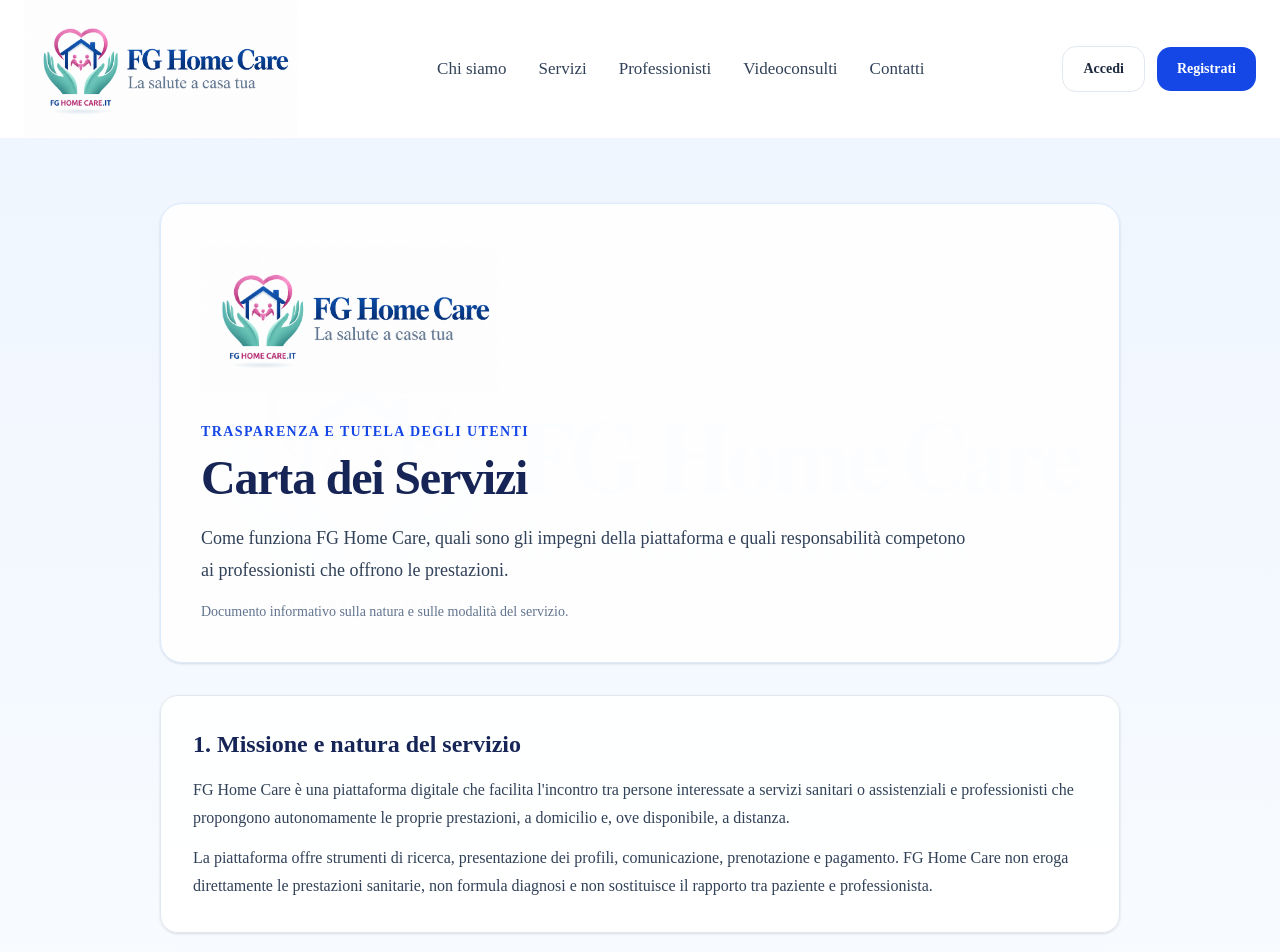
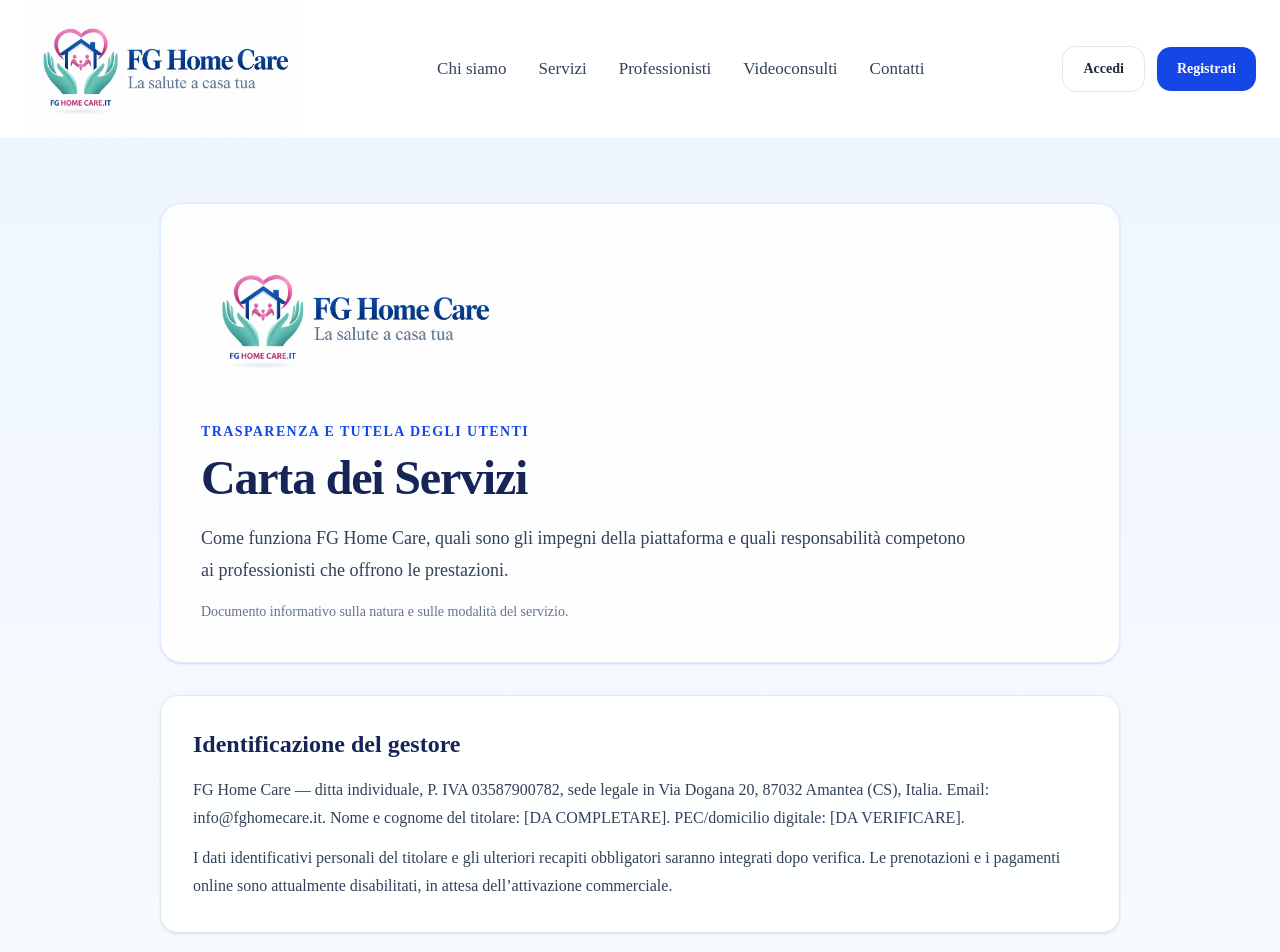
Before and after one commit to Francescogenovese9-oss/fg-home-care, a Next.js app: page /carta-dei-servizi in a window 1280 px wide. Shown: the top 952 px of the page. Built offline with nearby package versions, Linux system fonts and the light colour scheme.

Commit message:
Update FG Home Care legal identity and pre-launch notices

```diff
--- a/app/carta-dei-servizi/page.tsx
+++ b/app/carta-dei-servizi/page.tsx
@@ -10,6 +10,13 @@ export const metadata: Metadata = {
 };
 
 const sections = [
+  {
+    title: "Identificazione del gestore",
+    paragraphs: [
+      "FG Home Care — ditta individuale, P. IVA 03587900782, sede legale in Via Dogana 20, 87032 Amantea (CS), Italia. Email: info@fghomecare.it. Nome e cognome del titolare: [DA COMPLETARE]. PEC/domicilio digitale: [DA VERIFICARE].",
+      "I dati identificativi personali del titolare e gli ulteriori recapiti obbligatori saranno integrati dopo verifica. Le prenotazioni e i pagamenti online sono attualmente disabilitati, in attesa dell’attivazione commerciale.",
+    ],
+  },
   {
     title: "1. Missione e natura del servizio",
     paragraphs: [
```
